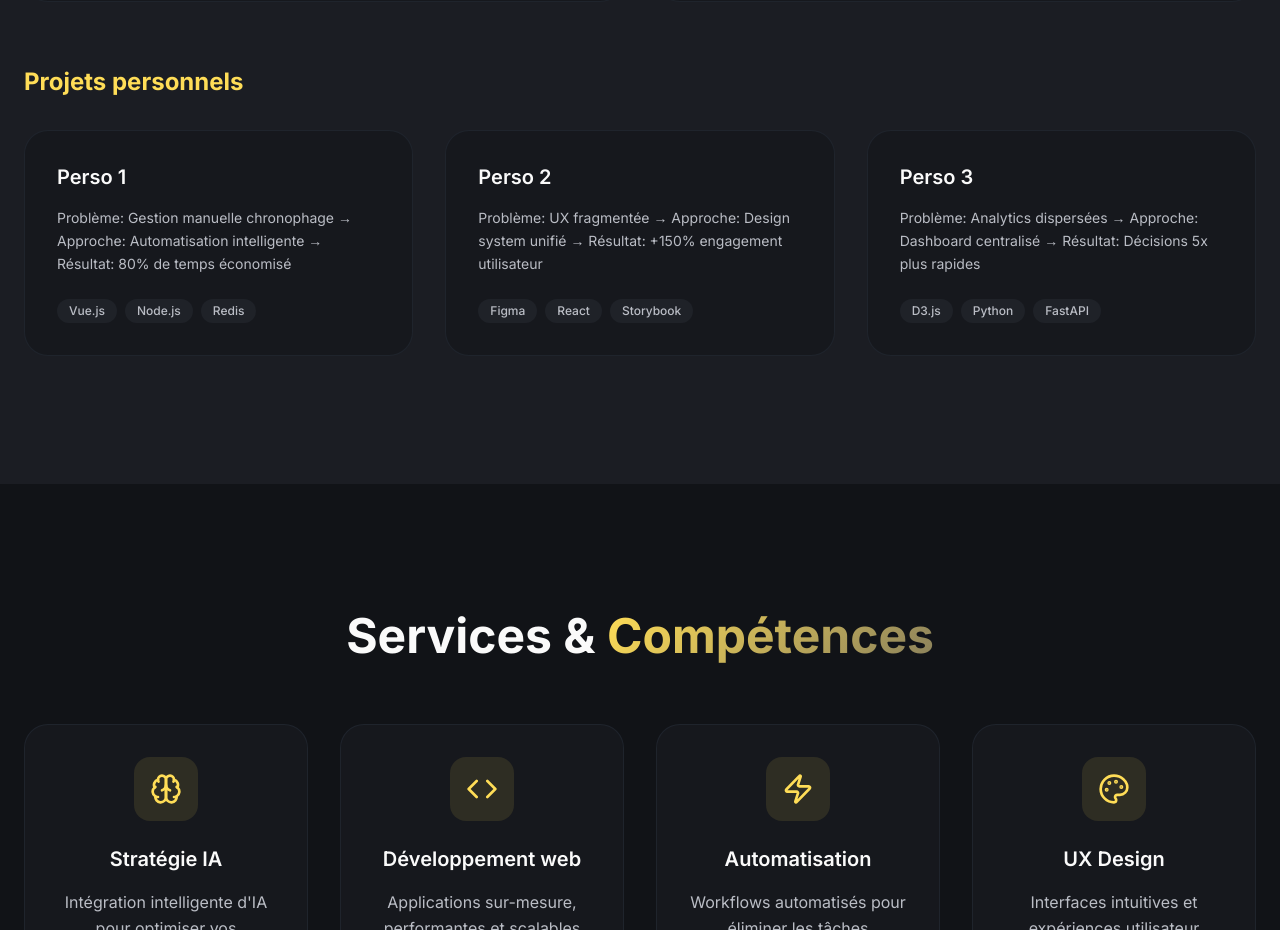
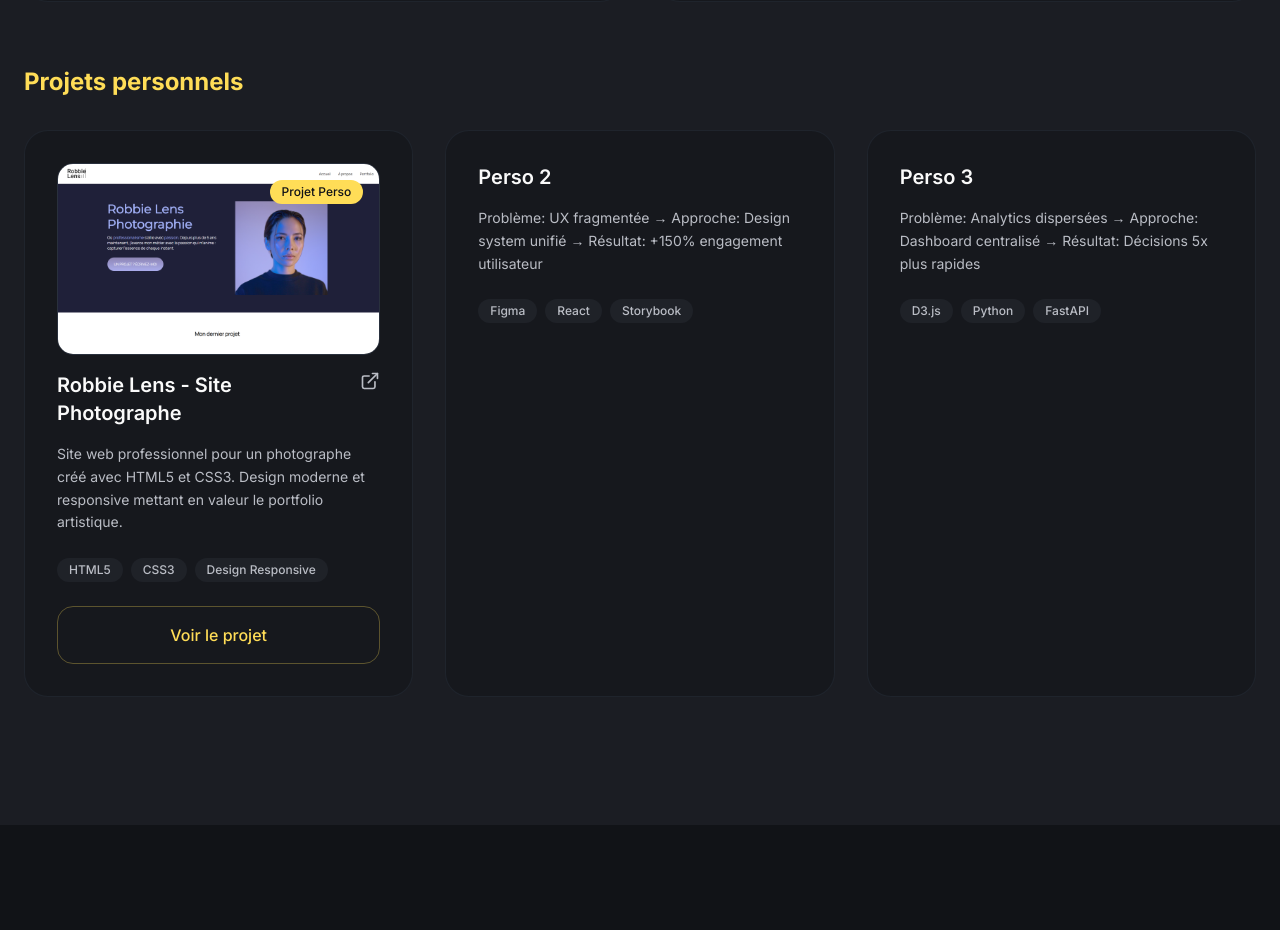
Before and after one commit to NezimK/portfolio-ali-mekzine, a React (Vite) app: page / in a window 1280 px wide. Shown: the part 2520-3450 px from the top of the page. Built offline with nearby package versions, Linux system fonts and the light colour scheme.

Commit message:
Add project thumbnail
Added a thumbnail image from a Google Drive link for the photographer's personal project. The project is a website created with HTML and CSS.

```diff
--- a/src/components/Projects.tsx
+++ b/src/components/Projects.tsx
@@ -24,9 +24,11 @@ const professionalProjects = [
 
 const personalProjects = [
   {
-    title: 'Perso 1',
-    description: 'Problème: Gestion manuelle chronophage → Approche: Automatisation intelligente → Résultat: 80% de temps économisé',
-    tags: ['Vue.js', 'Node.js', 'Redis']
+    title: 'Robbie Lens - Site Photographe',
+    description: 'Site web professionnel pour un photographe créé avec HTML5 et CSS3. Design moderne et responsive mettant en valeur le portfolio artistique.',
+    tags: ['HTML5', 'CSS3', 'Design Responsive'],
+    url: 'https://drive.google.com/file/d/1QSp5yVhxopmo1XvkPKaIgIBtr7CkiNSV/view?usp=drive_link',
+    thumbnail: '/lovable-uploads/d7476752-a342-4a08-811b-52a10008dfe5.png'
   },
   {
     title: 'Perso 2',
@@ -128,6 +130,57 @@ export const Projects = () => {
             <h3 className="text-2xl font-bold text-accent mb-8">Projets personnels</h3>
             <div className="grid-projects">
               {personalProjects.map((project, index) => (
+                project.url ? (
+                  <a
+                    href={project.url}
+                    target="_blank"
+                    rel="noopener noreferrer"
+                    key={project.title}
+                    className={cn(
+                      'card-premium group cursor-pointer block overflow-hidden opacity-100'
+                    )}
+                  >
+                    {/* Thumbnail Image for projects with URL */}
+                    {project.thumbnail && (
+                      <div className="relative mb-4 rounded-lg overflow-hidden h-48 bg-card border border-border">
+                        <img
+                          src={project.thumbnail}
+                          alt={`Aperçu de ${project.title}`}
+                          className="w-full h-full object-cover transition-transform duration-300 group-hover:scale-105"
+                        />
+                        <div className="absolute top-4 right-4 bg-accent text-accent-foreground px-3 py-1 rounded-full text-xs font-medium">
+                          Projet Perso
+                        </div>
+                      </div>
+                    )}
+
+                    <div className="flex justify-between items-start mb-4">
+                      <h4 className="text-xl font-semibold group-hover:text-accent transition-colors">
+                        {project.title}
+                      </h4>
+                      <ExternalLink className="w-5 h-5 text-foreground-muted group-hover:text-accent transition-colors" />
+                    </div>
+
+                    <p className="text-foreground-muted mb-6 leading-relaxed text-sm">
+                      {project.description}
+                    </p>
+
+                    <div className="flex flex-wrap gap-2 mb-6">
+                      {project.tags.map((tag) => (
+                        <span
+                          key={tag}
+                          className="px-3 py-1 bg-muted/50 text-foreground-muted text-xs rounded-full font-medium"
+                        >
+                          {tag}
+                        </span>
+                      ))}
+                    </div>
+
+                    <button className="btn-secondary w-full group-hover:border-accent/60 transition-colors">
+                      Voir le projet
+                    </button>
+                  </a>
+                ) : (
                   <div
                     key={project.title}
                     className={cn(
@@ -153,6 +206,7 @@ export const Projects = () => {
                       ))}
                     </div>
                   </div>
+                )
               ))}
             </div>
           </div>
```
Also changed, not shown: public/lovable-uploads/d7476752-a342-4a08-811b-52a10008dfe5.png (added). Lines whose indentation alone changed are shown as unchanged.
